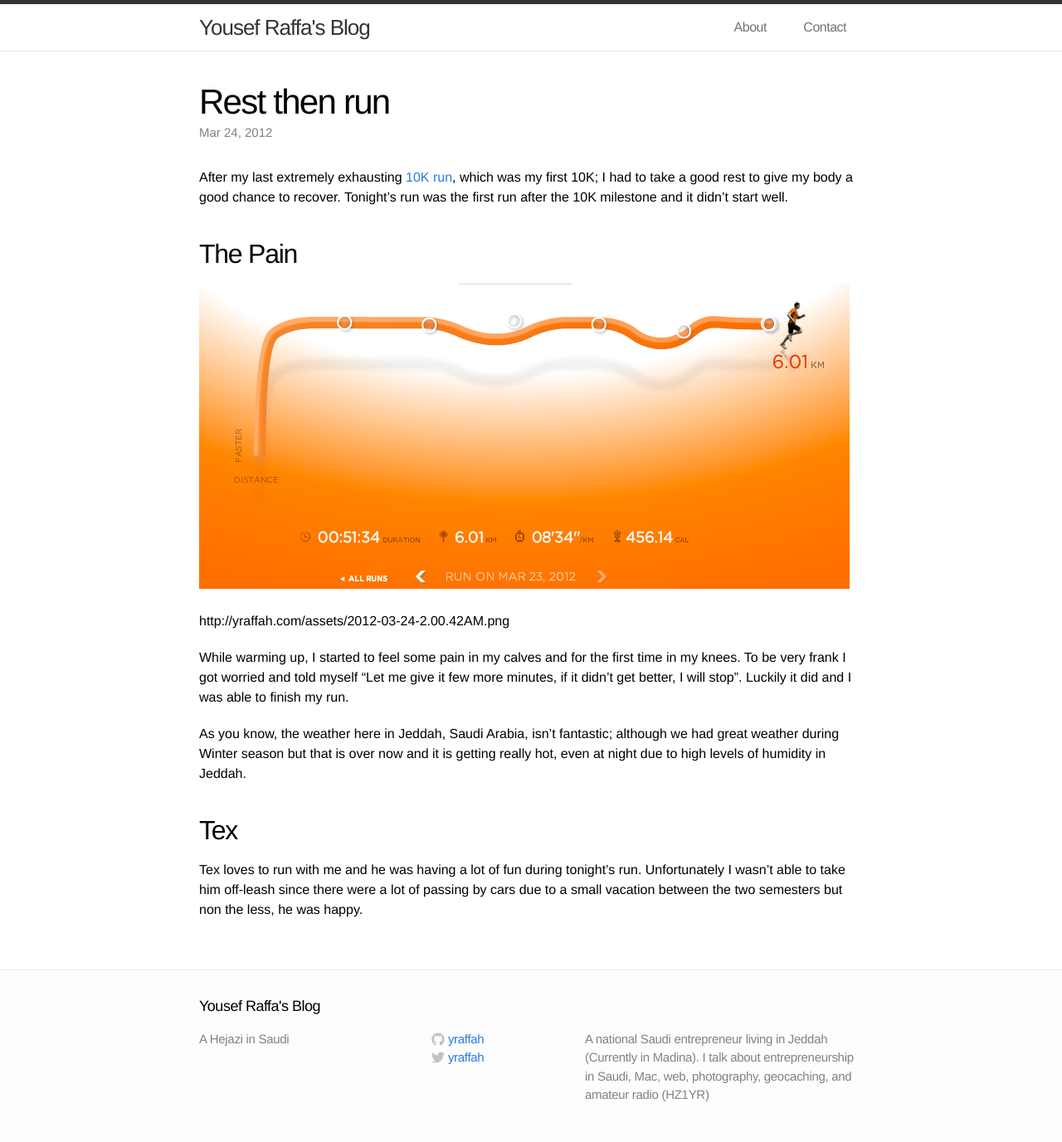
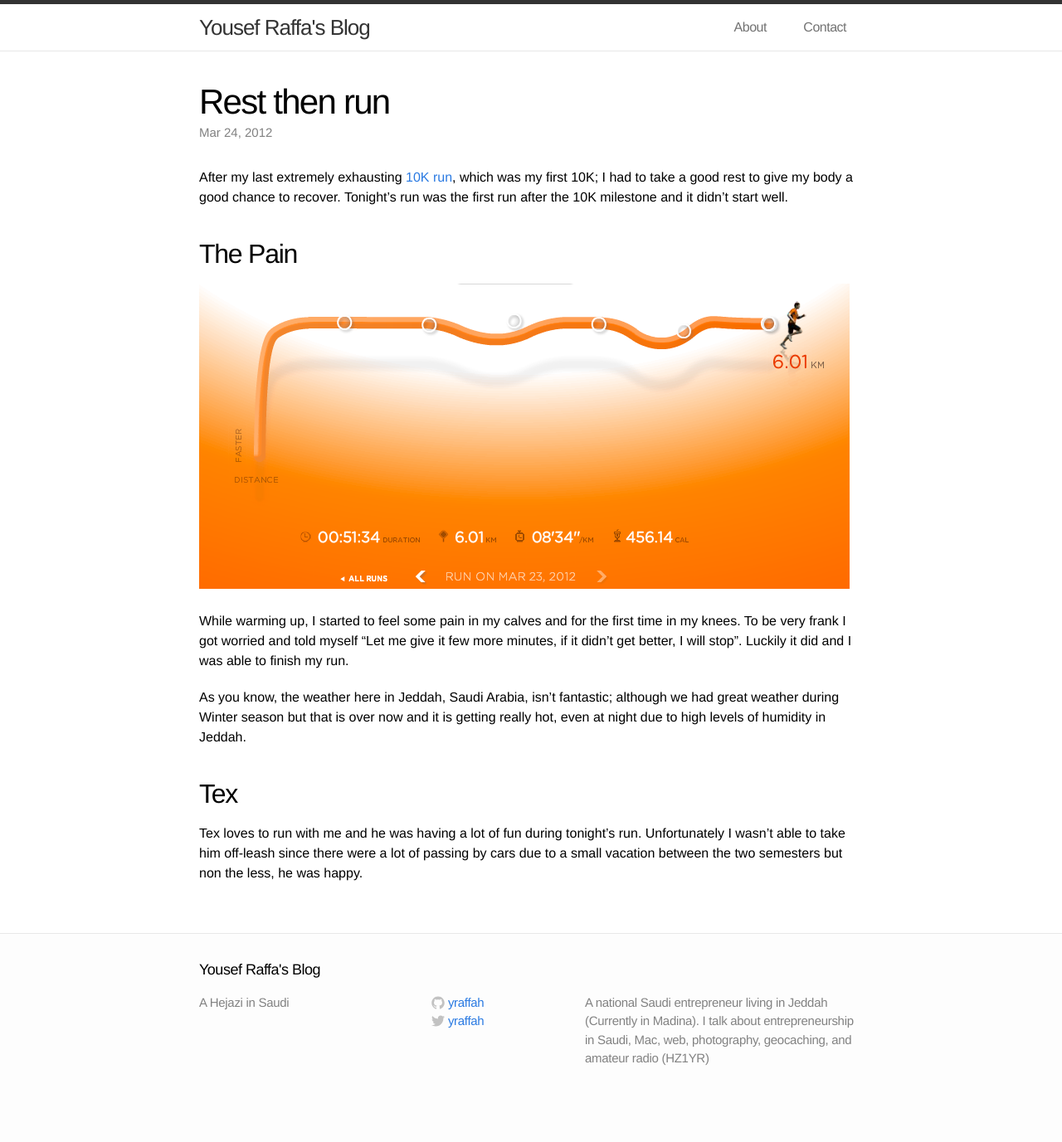
Before and after one commit to yraffah/yraffah.github.io, a Jekyll site: the page built from _posts/2012-03-24-Todays-run.md, in a window 1280 px wide. Shown: the whole page at 83% size. Built offline with Jekyll 4.4.1, drawn with Linux system fonts in a browser that asks for light colours; after the commit the page ends 1333 px from its top, so only the background shows below that.

Commit message:
removed un-necessary text

```diff
--- a/_posts/2012-03-24-Todays-run.md
+++ b/_posts/2012-03-24-Todays-run.md
@@ -13,8 +13,6 @@ After my last extremely exhausting [10K run]({% post_url 2012-03-15-My-first-10K
 
 [![image](http://yraffah.com/assets/2012-03-24-2.00.42AM.png "Tonight's Run")](http://yraffah.com/assets/2012-03-24-2.00.42AM.png)
 
-{{ site.url }}/assets/{{ page.image }}
-
 While warming up, I started to feel some pain in my calves and for the first time in my knees. To be very frank I got worried and told myself "Let me give it few more minutes, if it didn't get better, I will stop". Luckily it did and I was able to finish my run.
 
 As you know, the weather here in Jeddah, Saudi Arabia, isn't fantastic; although we had great weather during Winter season but that is over now and it is getting really hot, even at night due to high levels of humidity in Jeddah.
```
